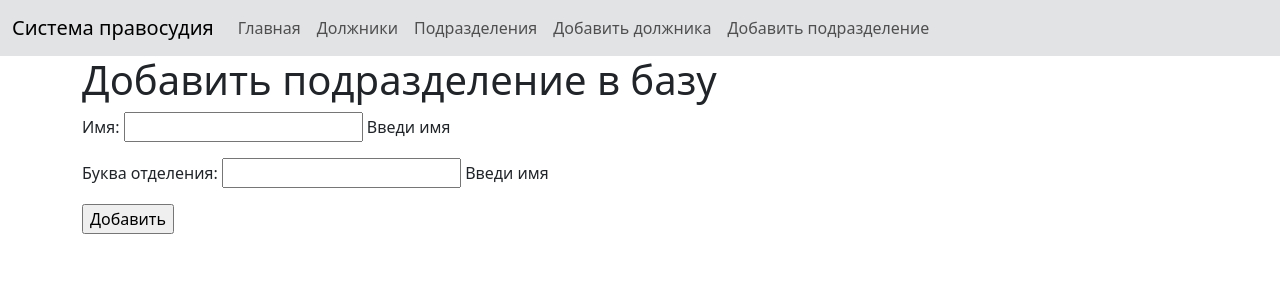
After one commit to Regum/any, a Django app: page /add_department/ in a window 1280 px wide. The commit adds this page. Shown: the top 300 px of the page. Run offline with Django 5.2, Linux system fonts and the light colour scheme; parts of the project's set-up code (start-up, migrations or seed data) failed here and were passed over; some libraries are stand-ins or nearby versions.

Commit message:
Добавить подразделение

```diff
--- a/mkk/forms/f_add_departments.py
+++ b/mkk/forms/f_add_departments.py
@@ -1 +1,8 @@
 from django.forms import ModelForm
+from ..models.m_department import department
+
+
+class add_department_form(ModelForm):
+    class Meta:
+        model = department
+        fields = ('name','letter')
--- /dev/null
+++ b/mkk/templates/add_departments.html
@@ -0,0 +1,19 @@
+{% extends "base.html" %}
+
+{% block title %}
+Добавить подразделение
+{% endblock title %}
+
+
+{% block header %}
+<h1>Добавить подразделение в базу</h1>
+{% endblock header %}
+
+{% block body %}
+<form action="#" method="post">
+    {% csrf_token %}
+    {{ form.as_p}}
+    <input type="submit" value="Добавить">
+</form>
+
+{% endblock body %}
--- a/mkk/templates/base.html
+++ b/mkk/templates/base.html
@@ -25,10 +25,14 @@
                     <a class="nav-link" href="{% url 'debtors' %}">Должники</a>
                   </li>
                   <li class="nav-item">
-                    <a class="nav-link" href="{% url 'add' %}">Добавить должника</a>
+                    <a class="nav-link" href="{% url 'departments' %}">Подразделения</a>
                   </li>
                   <li class="nav-item">
-                    <a class="nav-link" href="{% url 'departments' %}">Подразделения</a>
+                    <a class="nav-link" href="{% url 'add_debtors' %}">Добавить должника</a>
+                  </li>
+
+                  <li class="nav-item">
+                    <a class="nav-link" href="{% url 'add_department' %}">Добавить подразделение</a>
                   </li>
                 </ul>
               </div>
--- a/mkk/urls.py
+++ b/mkk/urls.py
@@ -5,6 +5,8 @@
 urlpatterns = [
     path('', views.index, name='index'),
     re_path(r'^debtors', views.debtors, name='debtors'),
-    path('add/', views.add_debtors_CreateView.as_view(), name='add'),
+    path('add/', views.add_debtors_CreateView.as_view(), name='add_debtors'),
     re_path(r'^departments', views.departments, name='departments'),
+    path('add_department/', views.add_department_CreateView.as_view(), name='add_department'),
+
 ]
--- a/mkk/views.py
+++ b/mkk/views.py
@@ -1,6 +1,7 @@
 from django.shortcuts import render
 from django.views.generic.edit import CreateView
 from . forms.f_add_debtors import add_debtors_form
+from . forms.f_add_departments import add_department_form
 from django.urls import reverse_lazy
 
 # Create your views here.
@@ -19,9 +20,20 @@
 class add_debtors_CreateView(CreateView):
     template_name = 'add_debtors.html'
     form_class = add_debtors_form
-    success_url = reverse_lazy('debtors')
+    success_url = reverse_lazy('add_debtors')
 
     def get_context_data(self, **kwargs):
         context = super().get_context_data(**kwargs)
         #context['department_id'].department.objects.all()
         return context
+
+
+class add_department_CreateView(CreateView):
+    template_name = 'add_departments.html'
+    form_class = add_department_form
+    success_url = reverse_lazy('departments')
+
+    def get_context_data(self, **kwargs):
+        context = super().get_context_data(**kwargs)
+        #context['department_id'].department.objects.all()
+        return context
```
Also changed, not shown: 1 other file.
